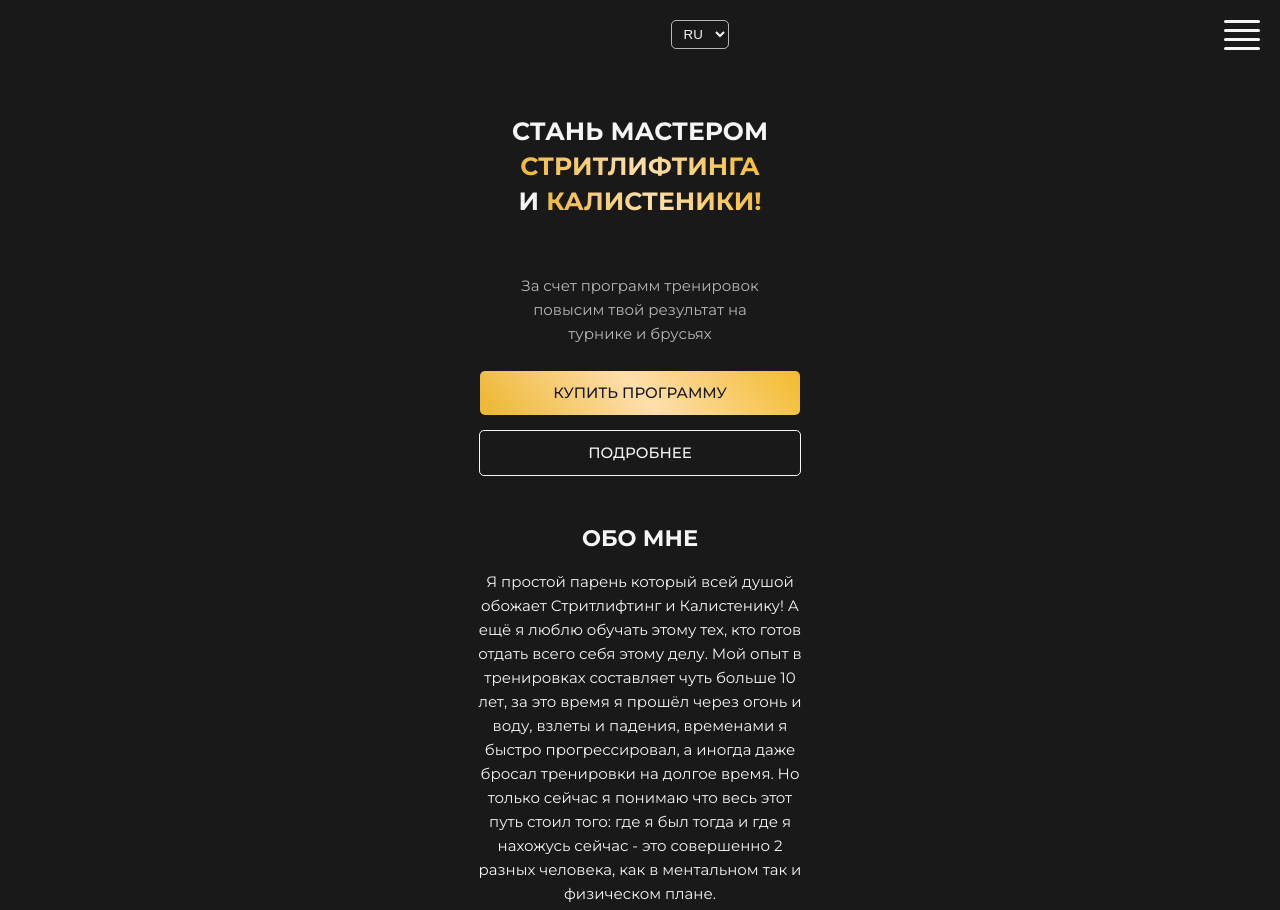
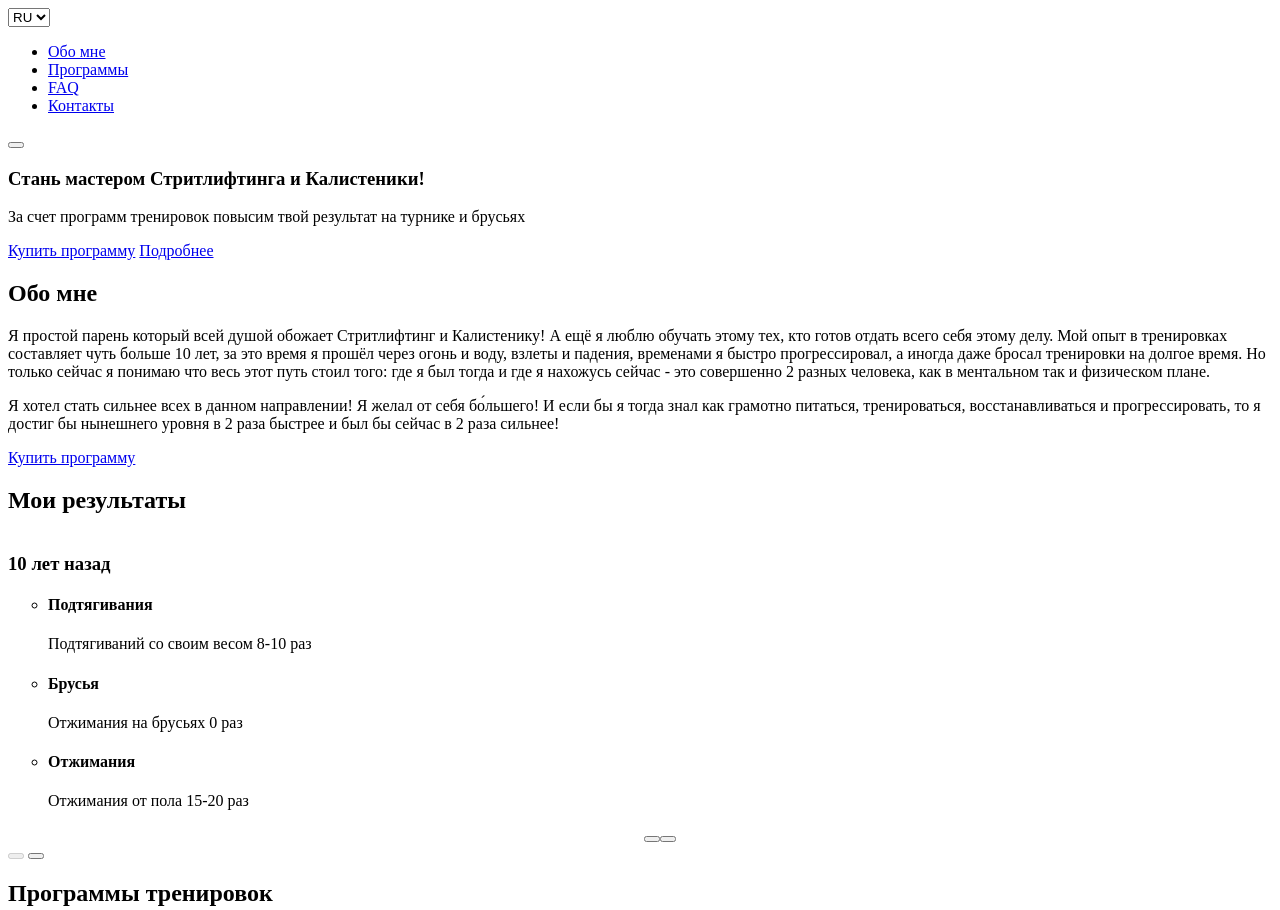
Before and after one commit to Whireless/andrestatix, a website built with Vite: page index.html in a window 1280 px wide. Shown: the top 910 px of the page. Built offline with nearby package versions, Linux system fonts and the light colour scheme; files whose address does not match are found by name.

```diff
--- a/src/sass/style.scss
+++ b/src/sass/style.scss
@@ -1,16 +1,16 @@
 // Общие
 
-@import "variables";
-@import "global";
-@import "container";
-@import "./blocks/main-nav";
+// @import "variables";
+// @import "global";
+// @import "container";
+// @import "./blocks/main-nav";
 
-// Разделы сайты
+// // Разделы сайты
 
-@import "./blocks/intro";
-@import "./blocks/about";
-@import "./blocks/results";
-@import "./blocks/programs";
-@import "./blocks/faq";
-@import "./blocks/main-footer";
-@import "./blocks/slider";
+// @import "./blocks/intro";
+// @import "./blocks/about";
+// @import "./blocks/results";
+// @import "./blocks/programs";
+// @import "./blocks/faq";
+// @import "./blocks/main-footer";
+// @import "./blocks/slider";
```
Also changed, not shown: .github/workflows/static.yml.
